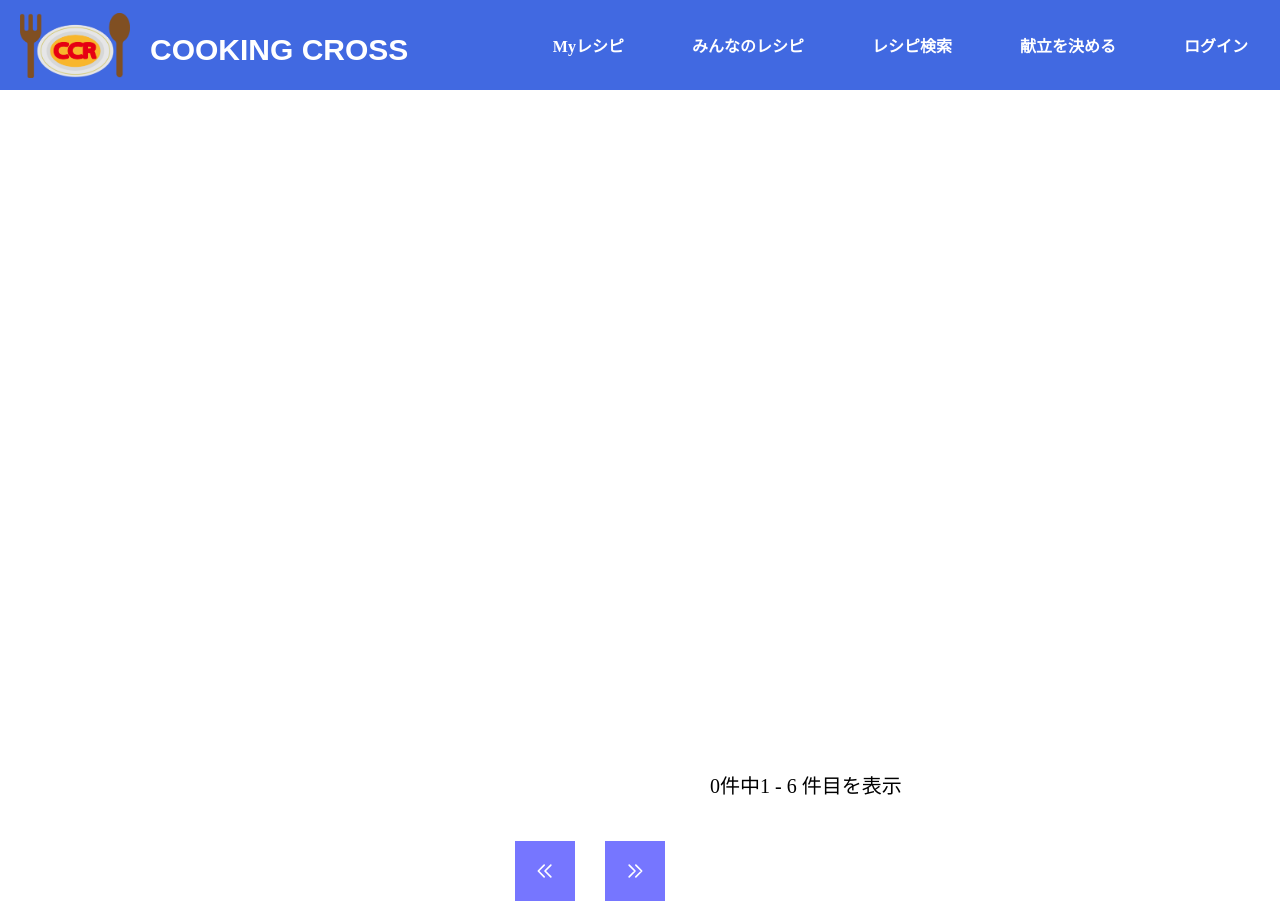
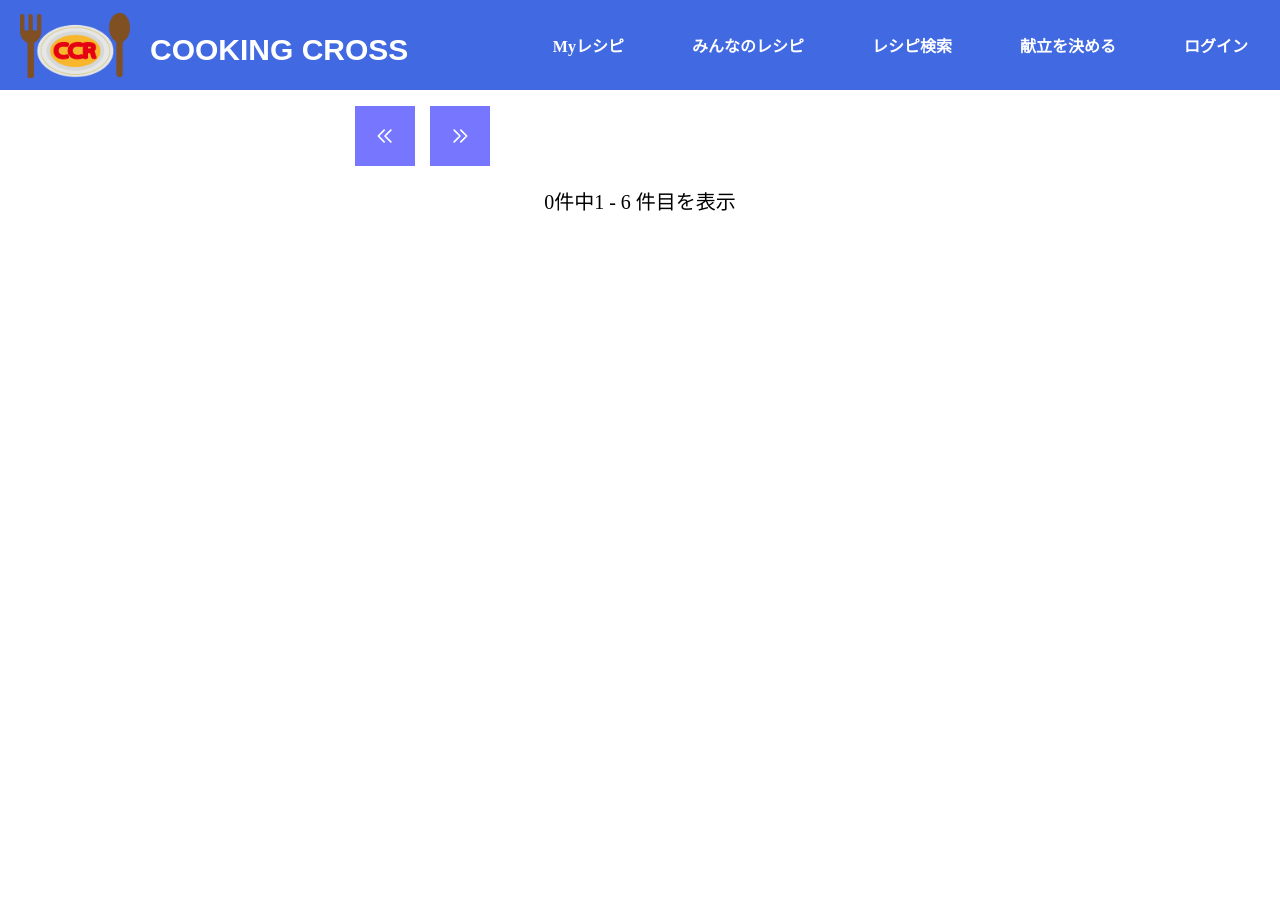
Before and after one commit to HKen12340/kamikon2023, a PHP site: page / in a window 1280 px wide. After the commit the page ends 211 px from the top, so only its background shows below. Run offline with PHP 8.4, Linux system fonts and the light colour scheme; data that the repository does not hold is empty; some web fonts are replaced.

Commit message:
ページネーション関連の処理を追加。

```diff
--- a/index.php
+++ b/index.php
@@ -29,6 +29,7 @@ foreach($result as $res){
     <p>by '.$res['user_name'].'</p>
   </div>';
 }
+print '</div>'; //index_f-containerクラスここまで
 
  $max_page = $recipe->maxpage();
  $max_recipe = $recipe->maxrecipe();
@@ -47,6 +48,8 @@ if($now == 1 || $now == $max_page) {
 } else {
   $range = 2;
 }
+
+print '<section class="index_footer">';
 
 if ($now >= 2){
  print'<ul class="index_Pagination"><li class="index_Pagination-Item"><a class="index_Pagination-Item-Link" href="./index.php?page_id='.''.($now - 1).''.'"><svg xmlns="http://www.w3.org/2000/svg" class="index_Pagination-Item-Link-Icon" fill="none" viewBox="0 0 24 24" stroke="currentColor" stroke-width="2">
@@ -76,8 +79,8 @@ if($now < $max_page){
       </svg>
   </a>
 </li>
-</ul>';}
-else{
+</ul>';
+}else{
   print '<li class="index_Pagination-Item"><div class="index_Pagination-Item-Link isActive"><svg xmlns="http://www.w3.org/2000/svg" class="index_Pagination-Item-Link-Icon" fill="none" viewBox="0 0 24 24" stroke="currentColor" stroke-width="2">
   <path stroke-linecap="round" stroke-linejoin="round" d="M13 5l7 7-7 7M5 5l7 7-7 7" />
 </svg>
@@ -88,8 +91,7 @@ else{
 
   ?>
 
-<p class="index_search"><?php print $max_recipe; ?>件中<?php print $from_record; ?> - <?php print $to_record;?> 件目を表示</p>
-
-</div>
+ <p class="index_search"><?php print $max_recipe; ?>件中<?php print $from_record; ?> - <?php print $to_record;?> 件目を表示</p>
+ </section>
 </body>
 </html>
--- a/style.css
+++ b/style.css
@@ -144,7 +144,9 @@
   width: 80%;
   margin: 0 auto;
   display: grid;
-  grid-template-columns: calc(100% / 3 - 10px) calc(100% / 3 - 10px) calc(100% / 3 - 10px);
+  grid-template-columns: calc(100% / 3 - 10px) calc(100% / 3 - 10px) calc(
+      100% / 3 - 10px
+    );
   gap: 10px;
 }
 
@@ -176,13 +178,14 @@
   height: 170px;
 }
 
+.index_footer {
+  width: 650px;
+  margin: 0 auto;
+}
+
 .index_Pagination {
   display: flex;
-  align-items: center;
   list-style: none;
-  position: absolute;
-  top: 825px;
-  left: 475px;
 }
 
 .index_Pagination-Item-Link {
@@ -214,14 +217,12 @@
 }
 
 .index_Pagination > * + * {
-  margin-left: 30px;
+  margin: 0 15px;
 }
 
 .index_search {
   font-size: 20px;
-  position: absolute;
-  left: 710px;
-  top: 750px;
+  text-align: center;
 }
 
 .RegistAccount_content {
```
